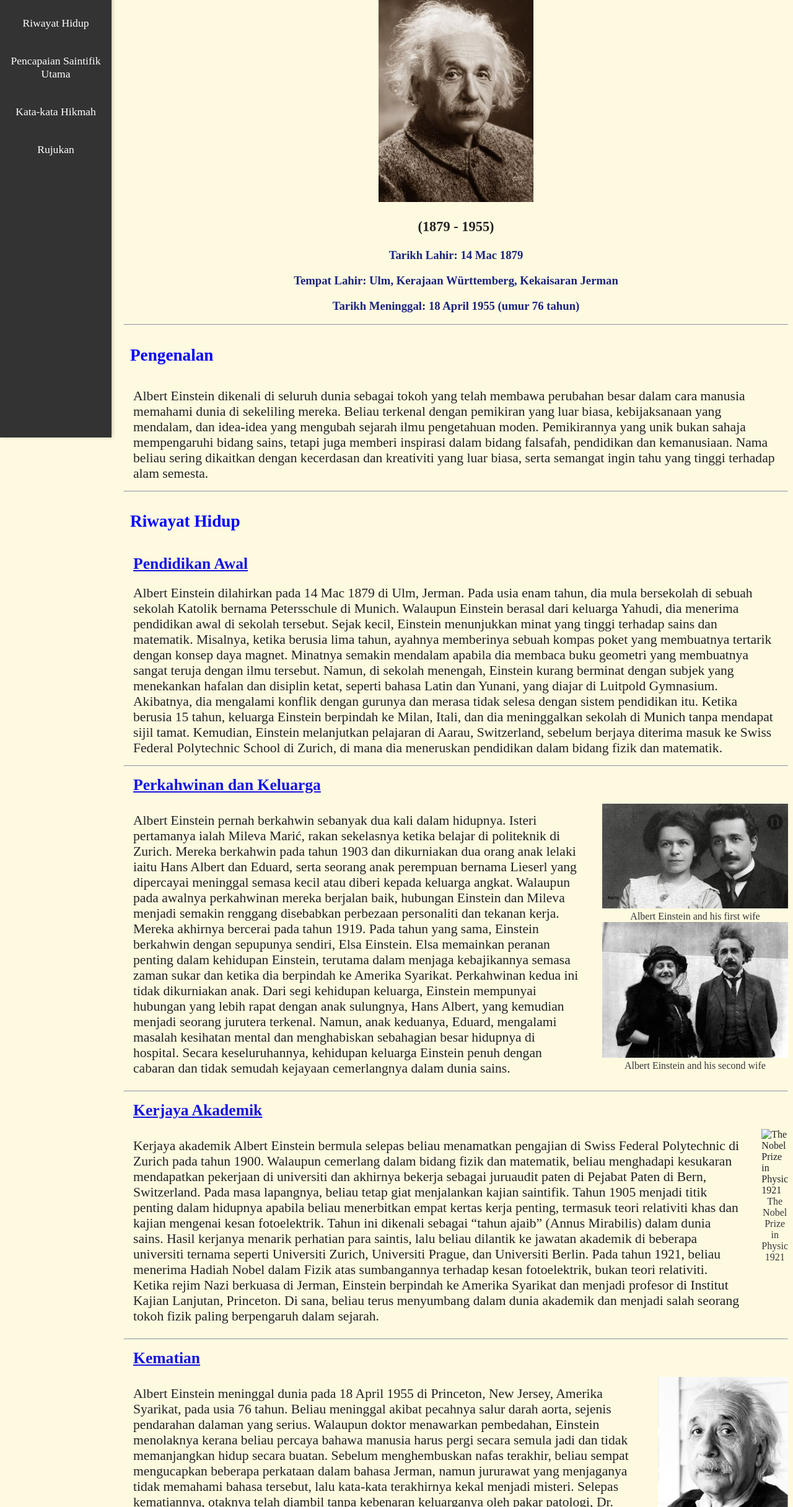
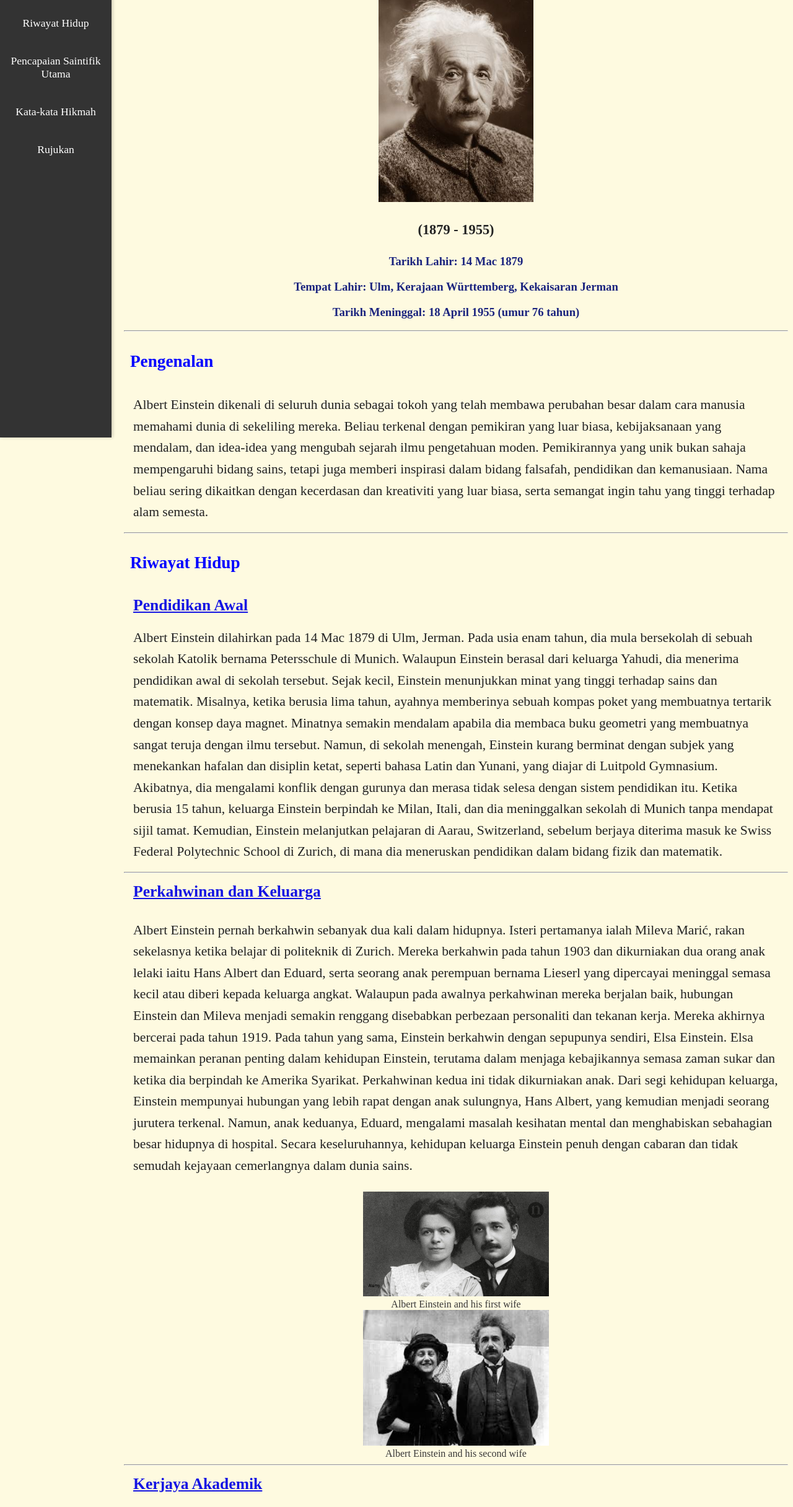
Before and after one commit to yi0911/albert-einstein-bio, a plain HTML site: page index.html in a window 1280 px wide. Shown: the part 94-2526 px from the top of the page at 62% size. Drawn offline with Linux system fonts and the light colour scheme.

Commit message:
Update style.css
Signed-off-by: yi0911 <angchinyi0911@gmail.com>

```diff
--- a/style.css
+++ b/style.css
@@ -85,6 +85,10 @@ h1, h2, h3 {
 }
 
 .container {
+  max-width: 1400px;
+  width: calc(100% - 200px);
+  margin: 0 auto;
+  padding: 0 15px;
   text-align: center;
   font-weight: bold;
 }
@@ -96,6 +100,9 @@ h1, h2, h3 {
 .container p {
   font-size: 1.4em;
   font-weight: bold;
+}
+.container p, .description {
+  line-height: 1.6;
 }
 
 .title{
@@ -147,6 +154,24 @@ h1, h2, h3 {
     width: 210px;
     height: auto;
 }
+
+.img1, .img2, .img3 {
+  max-width: 100%;
+  width: 100%;  /* 容器撑满父元素 */
+  display: flex;
+  flex-wrap: wrap; /* 允许换行 */
+  justify-content: center;
+  gap: 10px;
+}
+
+.img1 img, .img2 img, .img3 img {
+  width: 100%; /* 宽度随容器 */
+  max-width: 300px; /* 限制最大宽度 */
+  height: auto;
+  flex-shrink: 1; /* 允许缩小 */
+}
+
+
 .pencapaian.saintifik.utama .description{
     margin-left: 50px;
 }
@@ -187,4 +212,18 @@ footer{
         position: static;
         background-color: #555;
     }
+
+    body {
+        margin-left: 0;
+        margin-right: 0;
     }
+
+    .img1, .img2, .img3 {
+        flex-direction: column; /* 垂直堆叠 */
+        align-items: center;
+    }
+    .container{
+        width: 100% !important;
+        max-width: 100% !important;
+    }
+}
```
Lines whose indentation alone changed are shown as unchanged.
